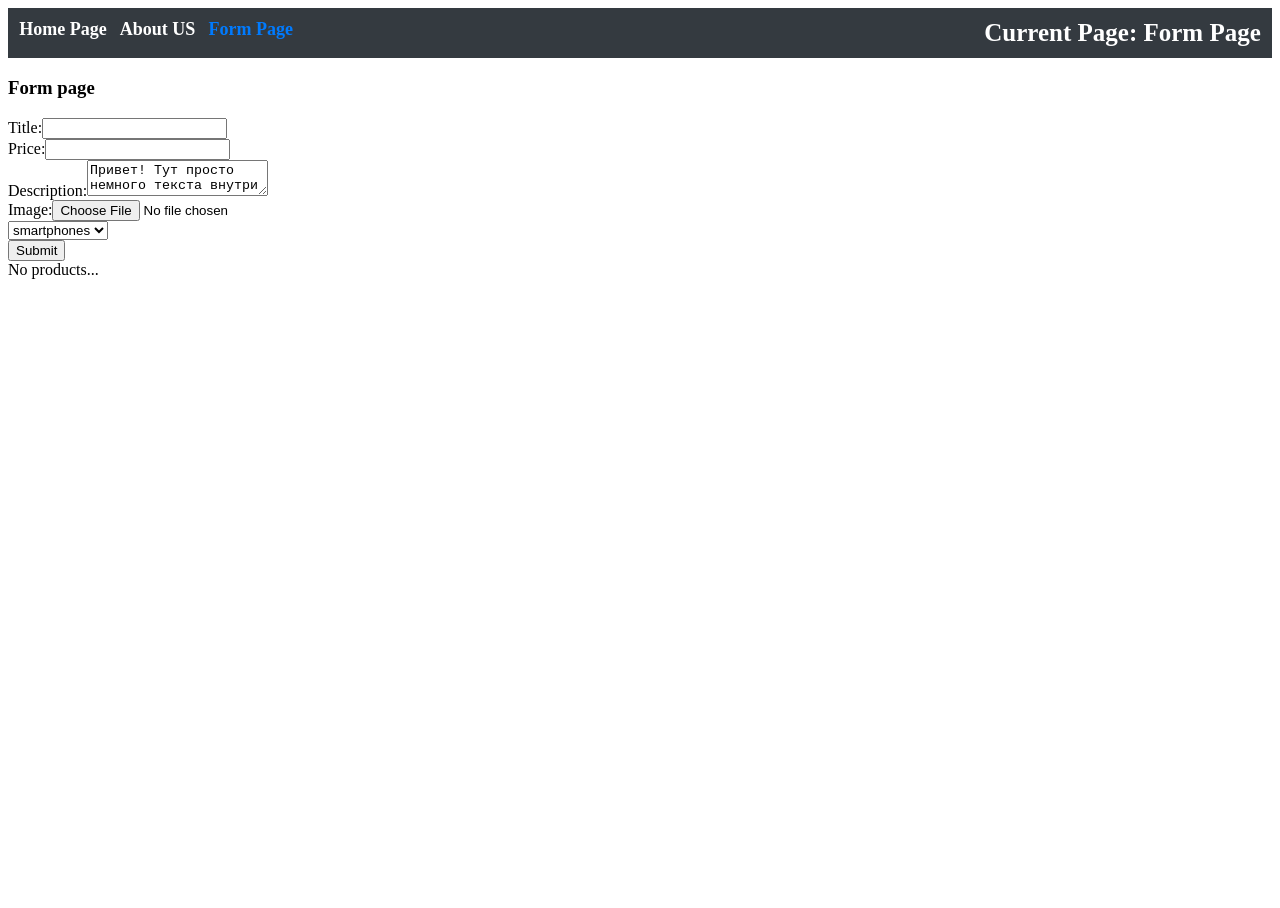
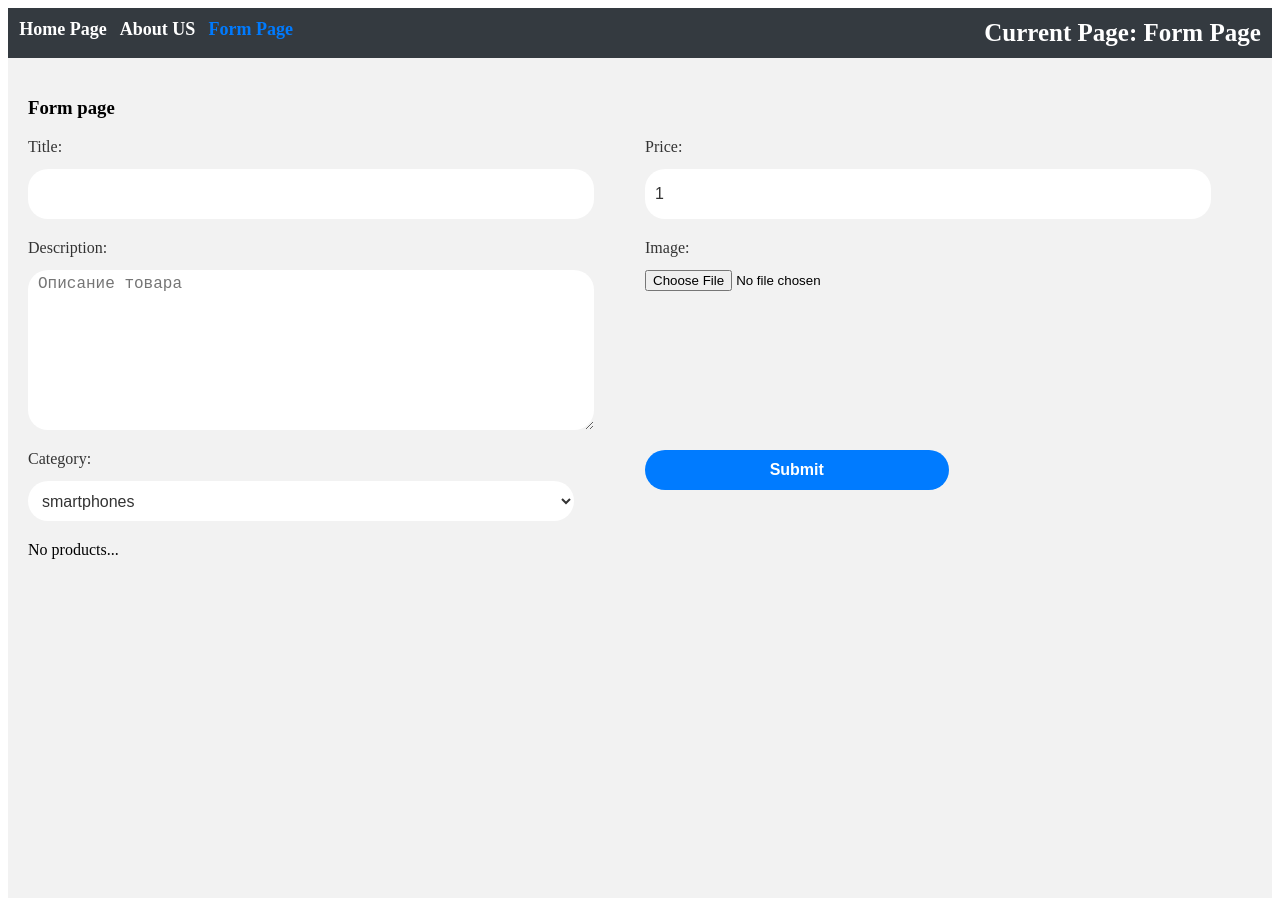
Before and after one commit to Syderi/ReactComponentsWeek1, a React (Vite) app in the folder rs-week1/: page /form in a window 1280 px wide. Before the commit the page ends 800 px from the top, so only its background shows below. Built offline with nearby package versions, Linux system fonts and the light colour scheme.

Commit message:
fix: style

```diff
--- a/rs-week1/src/components/pages/formPage/FormCard.css
+++ b/rs-week1/src/components/pages/formPage/FormCard.css
@@ -19,7 +19,7 @@
 .form-card__image img {
   height: 100%;
   width: 100%;
-  object-fit: cover;
+  object-fit: contain;
 }
 
 .form-card__info {
--- /dev/null
+++ b/rs-week1/src/components/pages/formPage/FormPage.css
@@ -0,0 +1,92 @@
+.form-page {
+  background-color: #f2f2f2;
+  padding: 20px;
+  margin-bottom: 10px;
+  height: 100vh;
+}
+
+.form-page form {
+  display: grid;
+  grid-template-columns: repeat(2, 1fr);
+  grid-auto-rows: minmax(40px, auto);
+  grid-gap: 10px;
+  margin-bottom: 10px;
+}
+
+.form-input {
+  display: flex;
+  flex-direction: column;
+  align-items: flex-start;
+  gap: 0.2rem;
+  margin-bottom: 10px;
+}
+
+.form-input div {
+  display: flex;
+  flex-direction: column;
+  width: 100%;
+  margin-bottom: 20px;
+}
+
+.form-input label {
+  margin-bottom: 10px;
+  font-size: 16px;
+  color: #333;
+}
+
+/* .form-page label {
+  margin-bottom: 5px;
+  font-size: 16px;
+  color: #333;
+} */
+
+.form-page input[type="text"],
+.form-page input[type="number"],
+.form-page select {
+  width: 90%;
+  height: 40px;
+  padding: 5px 10px;
+  border: none;
+  border-radius: 20px;
+  font-size: 16px;
+  color: #333;
+  background-color: #fff;
+  overflow-wrap: break-word;
+}
+
+.form-page textarea {
+  width: 90%;
+  height: 150px;
+  padding: 5px 10px;
+  border: none;
+  border-radius: 20px;
+  font-size: 16px;
+  color: #333;
+  background-color: #fff;
+  overflow-wrap: break-word;
+}
+
+.form-page select {
+  cursor: pointer;
+}
+
+.form-page button[type="submit"] {
+  width: 50%;
+  height: 40px;
+  border: none;
+  border-radius: 20px;
+  font-size: 16px;
+  font-weight: bold;
+  color: #fff;
+  background-color: #007bff;
+  cursor: pointer;
+  transition: all 0.1s ease-in-out;
+}
+
+.form-page button[type="submit"]:hover {
+  background-color: #0069d9;
+}
+
+.form-page button[type="submit"]:active {
+  background-color: rgb(101, 236, 83);
+}
--- a/rs-week1/src/components/pages/formPage/FormPage.tsx
+++ b/rs-week1/src/components/pages/formPage/FormPage.tsx
@@ -1,6 +1,8 @@
+import './FormPage.css';
 import { IFormCard } from 'components/types/interface';
 import React, { Component } from 'react';
 import FormCard from './FormCard';
+import defaultPic from '../../../assets/img/default.png';
 
 interface IFormPageProps {
   onChangeNamePage: (namePage: string) => void;
@@ -16,6 +18,7 @@ interface IFormPageState {
 }
 
 class FormPage extends Component<IFormPageProps, IFormPageState> {
+  fileInputRef: React.RefObject<HTMLInputElement>;
   constructor(props: IFormPageProps) {
     super(props);
 
@@ -23,10 +26,11 @@ class FormPage extends Component<IFormPageProps, IFormPageState> {
       title: '',
       price: 1,
       description: '',
-      imageUrl: '',
+      imageUrl: defaultPic,
       category: '',
       products: [],
     };
+    this.fileInputRef = React.createRef();
   }
 
   componentDidMount() {
@@ -36,6 +40,28 @@ class FormPage extends Component<IFormPageProps, IFormPageState> {
 
   handleTitleChange = (event: React.ChangeEvent<HTMLInputElement>) => {
     this.setState({ title: event.target.value });
+  };
+
+  handlePriceChange = (event: React.ChangeEvent<HTMLInputElement>) => {
+    this.setState({ price: Number(event.target.value) });
+  };
+
+  handleDescriptionChange = (event: React.ChangeEvent<HTMLTextAreaElement>) => {
+    this.setState({ description: event.target.value });
+  };
+
+  handleCategoryChange = (event: React.ChangeEvent<HTMLSelectElement>) => {
+    this.setState({ category: event.target.value });
+  };
+
+  handleImageChange = (event: React.ChangeEvent<HTMLInputElement>) => {
+    if (event.target.files && event.target.files[0]) {
+      const reader = new FileReader();
+      reader.onload = (e) => {
+        this.setState({ imageUrl: e.target?.result as string });
+      };
+      reader.readAsDataURL(event.target.files[0]);
+    }
   };
 
   handleFormSubmit = (event: React.FormEvent<HTMLFormElement>) => {
@@ -59,45 +85,43 @@ class FormPage extends Component<IFormPageProps, IFormPageState> {
       title: '',
       price: 0,
       description: '',
-      imageUrl: '',
+      imageUrl: defaultPic,
       category: '',
       products: newProducts,
     });
-    console.log(this.state);
+    // console.log(this.state);
   };
 
   render() {
-    const { title, price, description, imageUrl, category, products } = this.state;
+    const { title, price, description, category, products } = this.state;
     return (
-      <>
+      <div className="form-page">
         <h3>Form page</h3>
         <form onSubmit={this.handleFormSubmit}>
-          <div>
-            <label>
-              Title:
-              <input type="text" value={title} onChange={this.handleTitleChange} />
-            </label>
+          <div className="form-input">
+            <label htmlFor="title-input">Title:</label>
+            <input type="text" id="title-input" value={title} onChange={this.handleTitleChange} />
           </div>
-          <div>
-            <label>
-              Price:
-              <input type="number" />
-            </label>
+          <div className="form-input">
+            <label htmlFor="price-input">Price:</label>
+            <input type="number" id="price-input" value={price} onChange={this.handlePriceChange} />
           </div>
-          <div>
-            <label>
-              Description:
-              <textarea defaultValue={'Привет! Тут просто немного текста внутри тега textarea'} />
-            </label>
+          <div className="form-input">
+            <label htmlFor="description-input">Description:</label>
+            <textarea
+              id="description-input"
+              value={description}
+              onChange={this.handleDescriptionChange}
+              placeholder="Описание товара"
+            />
           </div>
-          <div>
-            <label>
-              Image:
-              <input type="file" />
-            </label>
+          <div className="form-input">
+            <label htmlFor="image-input">Image:</label>
+            <input type="file" id="image-input" onChange={this.handleImageChange} />
           </div>
-          <div>
-            <select>
+          <div className="form-input">
+            <label htmlFor="category-select">Category:</label>
+            <select id="category-select" value={category} onChange={this.handleCategoryChange}>
               <option value="smartphones">smartphones</option>
               <option value="laptops">laptops</option>
               <option value="fragrances">fragrances</option>
@@ -112,7 +136,7 @@ class FormPage extends Component<IFormPageProps, IFormPageState> {
         ) : (
           <div>No products...</div>
         )}
-      </>
+      </div>
     );
   }
 }
```
